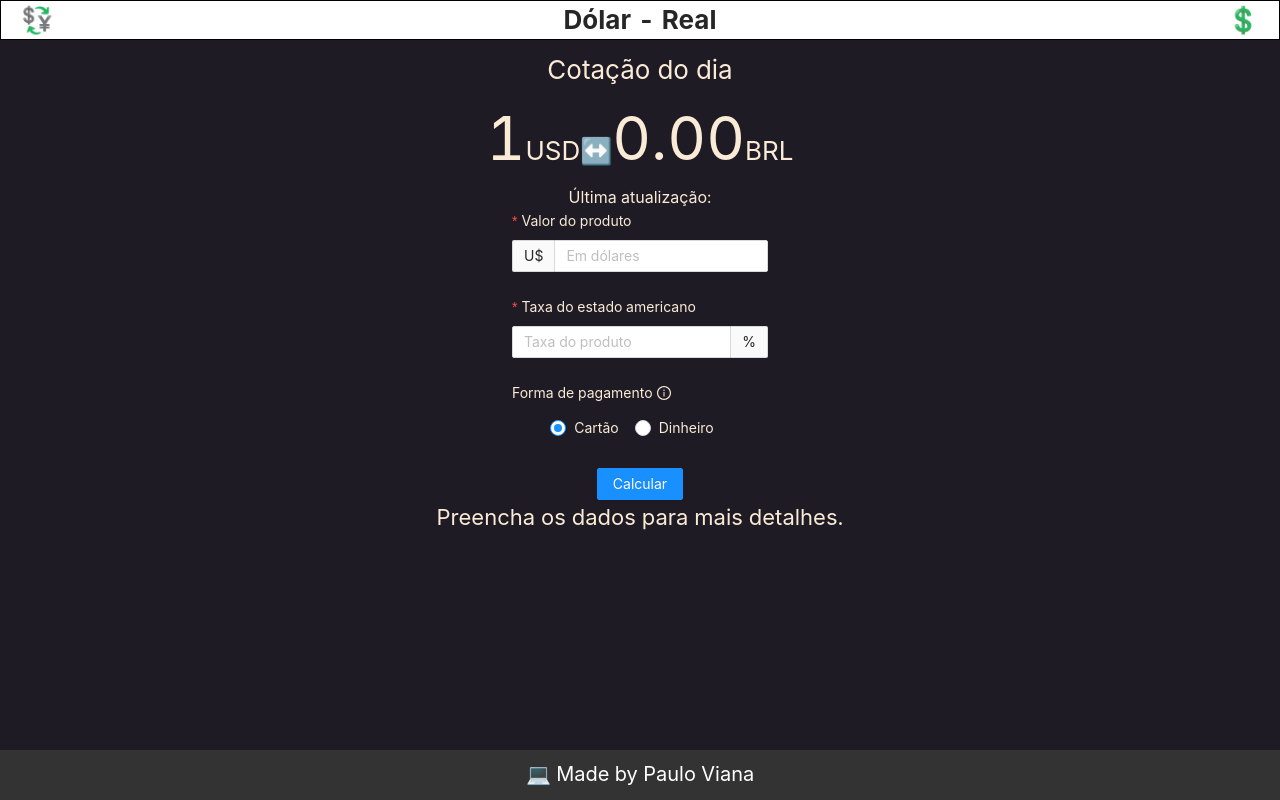
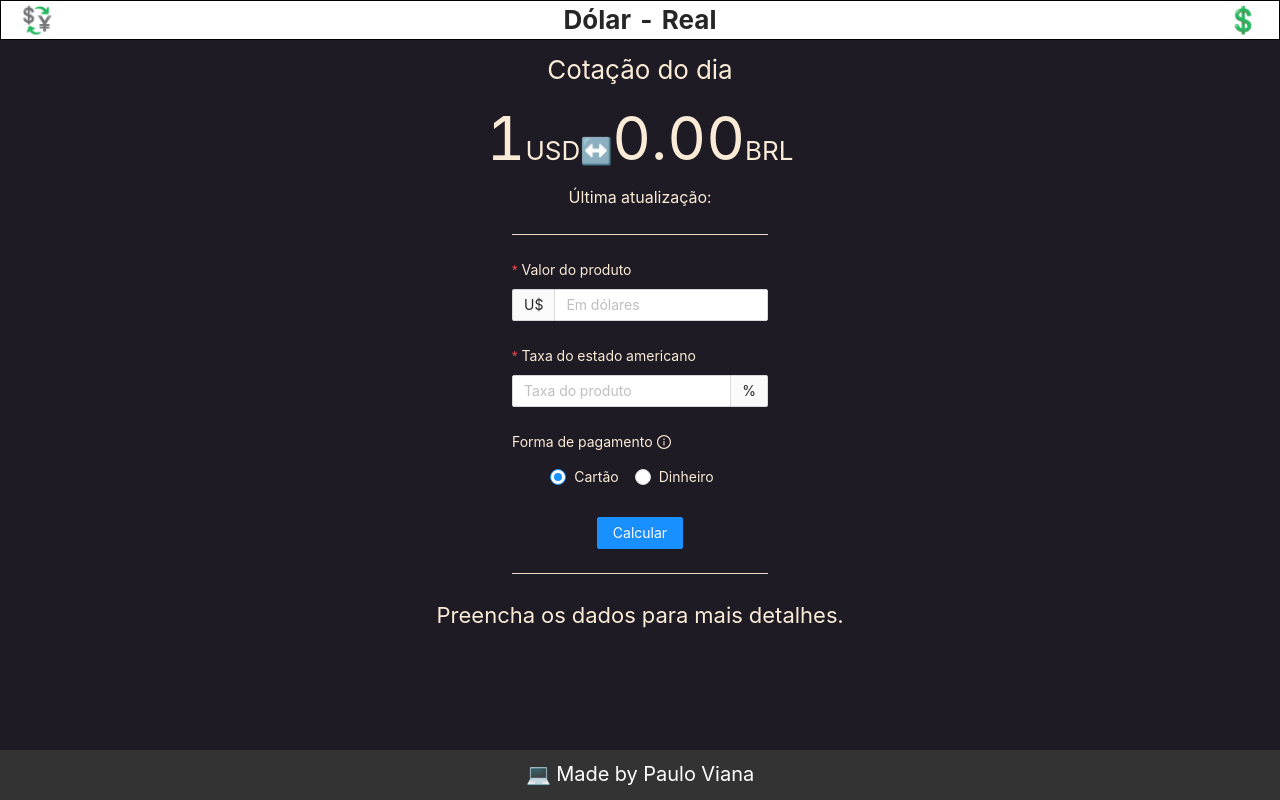
Before and after one commit to paulo9mv/dolar, a React (Create React App) app: page / in a window 1280 px wide. Built offline with nearby package versions, Linux system fonts and the light colour scheme; no server answers.

Commit message:
Adiciona divider para separar form dos outros campos

```diff
--- a/src/screens/mainPage/MainPage.css
+++ b/src/screens/mainPage/MainPage.css
@@ -18,6 +18,10 @@
     font-size: 1.6rem;
 }
 
+.divider {
+    background-color: antiquewhite;
+}
+
 @media (max-width: 500px){
     .mainPage {
         width: 100%;
--- a/src/screens/mainPage/MainPage.tsx
+++ b/src/screens/mainPage/MainPage.tsx
@@ -1,4 +1,4 @@
-import { Col, Row } from "antd";
+import { Col, Divider, Row } from "antd";
 import React, { useEffect } from "react";
 import { useDispatch, useSelector } from "react-redux";
 import { fetchApi, selectData, selectStatus } from "../../store/reducer";
@@ -35,7 +35,9 @@ export function MainPage() {
       </div>
       <Row>
         <Col md={{offset: 8, span: 8}} xs={{offset: 6, span: 12}} offset={6}>
+          <Divider className='divider'/>
           <ExchangeForm />
+          <Divider className='divider'/>
         </Col>
       </Row>
       <Row justify='center' gutter={[4, 36]}>
```
